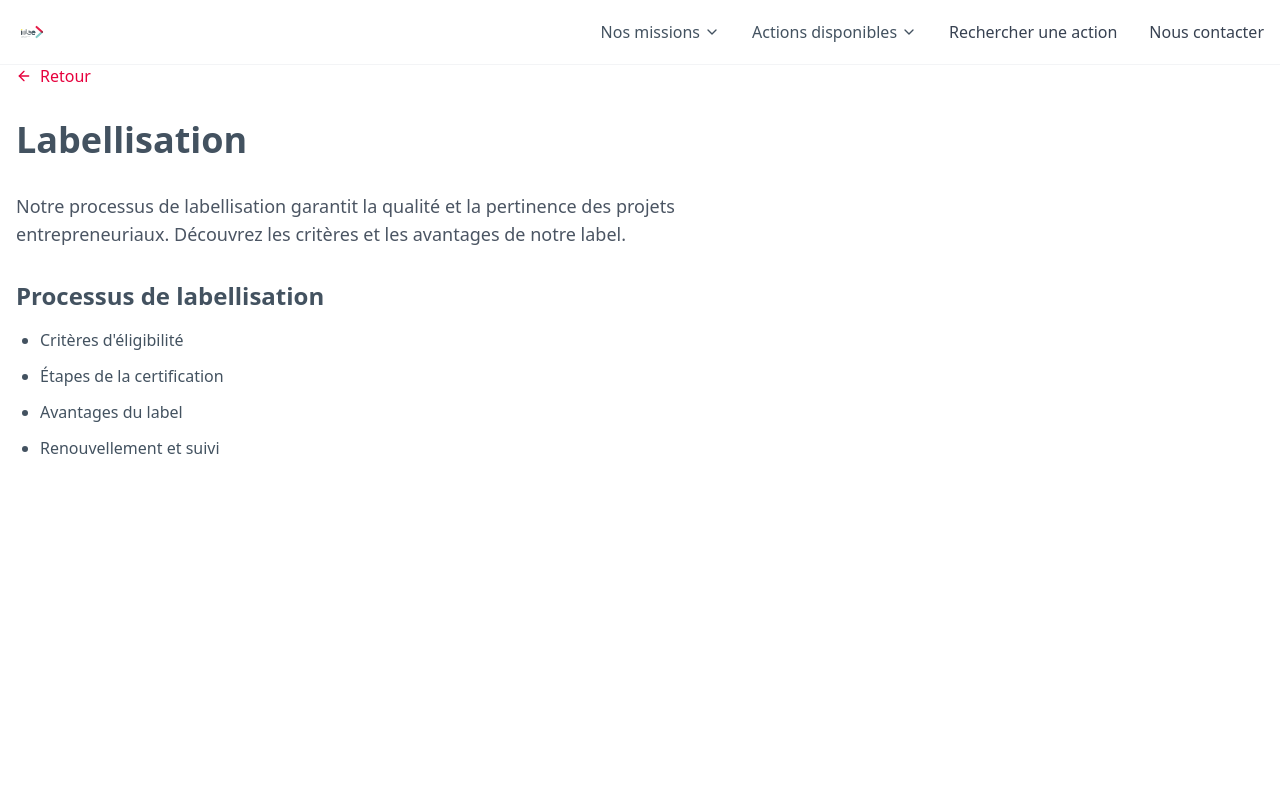
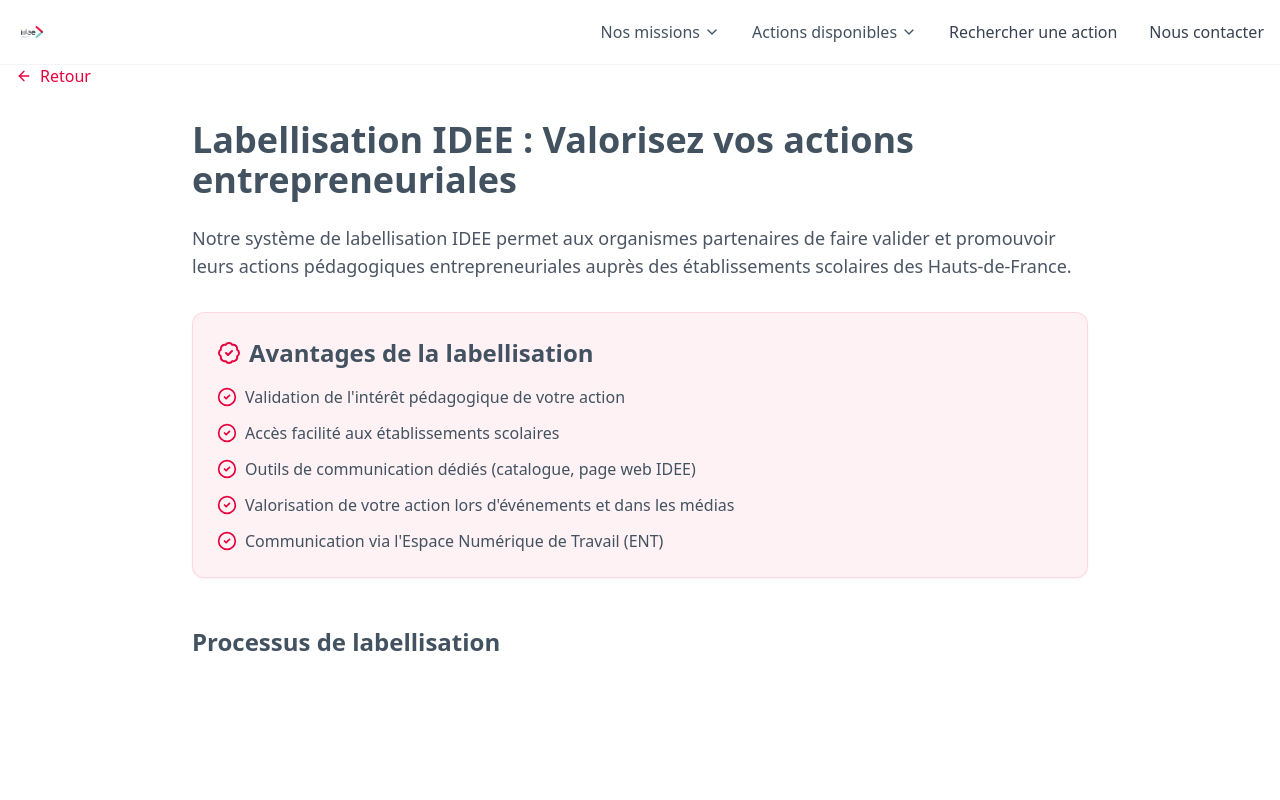
Before and after one commit to norscream/dispositif-idee, a React (Vite) app: page /ressources/labellisation in a window 1280 px wide. Shown: the top 800 px of the page. Built offline with nearby package versions, Linux system fonts and the light colour scheme.

Commit message:
Improve Labellisation Page
Update the Labellisation page to include information about the IDEE labeling process, its benefits, and criteria.  Add a call to action to encourage visitors to apply.

```diff
--- a/src/pages/ressources/Labellisation.tsx
+++ b/src/pages/ressources/Labellisation.tsx
@@ -1,7 +1,9 @@
 
 import { Nav } from "@/components/Nav";
-import { ArrowLeft } from "lucide-react";
+import { ArrowLeft, BadgeCheck, CheckCircle2, FileText } from "lucide-react";
 import { Link } from "react-router-dom";
+import { Button } from "@/components/ui/button";
+import { Card } from "@/components/ui/card";
 
 export default function Labellisation() {
   return (
@@ -16,21 +18,91 @@ export default function Labellisation() {
           Retour
         </Link>
 
-        <h1 className="text-4xl font-bold mb-8">Labellisation</h1>
-        <div className="prose max-w-3xl">
-          <p className="text-lg text-gray-600 mb-6">
-            Notre processus de labellisation garantit la qualité et la pertinence
-            des projets entrepreneuriaux. Découvrez les critères et les avantages
-            de notre label.
+        <div className="max-w-4xl mx-auto">
+          <h1 className="text-4xl font-bold mb-6">Labellisation IDEE : Valorisez vos actions entrepreneuriales</h1>
+
+          <p className="text-lg text-gray-600 mb-8">
+            Notre système de labellisation IDEE permet aux organismes partenaires de faire valider et promouvoir
+            leurs actions pédagogiques entrepreneuriales auprès des établissements scolaires des Hauts-de-France.
           </p>
 
-          <h2 className="text-2xl font-semibold mt-8 mb-4">Processus de labellisation</h2>
-          <ul className="list-disc pl-6 space-y-3">
-            <li>Critères d'éligibilité</li>
-            <li>Étapes de la certification</li>
-            <li>Avantages du label</li>
-            <li>Renouvellement et suivi</li>
-          </ul>
+          <Card className="p-6 bg-primary/5 border-primary/10 mb-12">
+            <h2 className="text-2xl font-semibold mb-4 flex items-center">
+              <BadgeCheck className="h-6 w-6 mr-2 text-primary" />
+              Avantages de la labellisation
+            </h2>
+            <ul className="space-y-3">
+              <li className="flex items-start">
+                <CheckCircle2 className="h-5 w-5 mr-2 mt-0.5 text-primary" />
+                <span>Validation de l'intérêt pédagogique de votre action</span>
+              </li>
+              <li className="flex items-start">
+                <CheckCircle2 className="h-5 w-5 mr-2 mt-0.5 text-primary" />
+                <span>Accès facilité aux établissements scolaires</span>
+              </li>
+              <li className="flex items-start">
+                <CheckCircle2 className="h-5 w-5 mr-2 mt-0.5 text-primary" />
+                <span>Outils de communication dédiés (catalogue, page web IDEE)</span>
+              </li>
+              <li className="flex items-start">
+                <CheckCircle2 className="h-5 w-5 mr-2 mt-0.5 text-primary" />
+                <span>Valorisation de votre action lors d'événements et dans les médias</span>
+              </li>
+              <li className="flex items-start">
+                <CheckCircle2 className="h-5 w-5 mr-2 mt-0.5 text-primary" />
+                <span>Communication via l'Espace Numérique de Travail (ENT)</span>
+              </li>
+            </ul>
+          </Card>
+
+          <div className="mb-12">
+            <h2 className="text-2xl font-semibold mb-6">Processus de labellisation</h2>
+            <img
+              src="/lovable-uploads/56d38c3e-bf1b-4cc3-953f-5e4e28e23349.png"
+              alt="Processus de labellisation en 5 étapes"
+              className="w-full mb-4"
+            />
+            <p className="text-sm text-gray-500 italic text-center">
+              La labellisation est accordée pour 3 ans, renouvelable
+            </p>
+          </div>
+
+          <Card className="p-6 bg-gray-50 mb-12">
+            <h2 className="text-2xl font-semibold mb-4 flex items-center">
+              <FileText className="h-6 w-6 mr-2 text-primary" />
+              Critères de labellisation
+            </h2>
+            <p className="mb-4">Votre action doit :</p>
+            <ul className="space-y-3">
+              <li className="flex items-start">
+                <CheckCircle2 className="h-5 w-5 mr-2 mt-0.5 text-primary" />
+                <span>Respecter les principes républicains (laïcité, neutralité, parité, non-discrimination)</span>
+              </li>
+              <li className="flex items-start">
+                <CheckCircle2 className="h-5 w-5 mr-2 mt-0.5 text-primary" />
+                <span>Être compatible avec les activités de l'Éducation Nationale</span>
+              </li>
+              <li className="flex items-start">
+                <CheckCircle2 className="h-5 w-5 mr-2 mt-0.5 text-primary" />
+                <span>Développer des compétences entrepreneuriales</span>
+              </li>
+              <li className="flex items-start">
+                <CheckCircle2 className="h-5 w-5 mr-2 mt-0.5 text-primary" />
+                <span>Avoir un caractère non lucratif sous conditions</span>
+              </li>
+            </ul>
+          </Card>
+
+          <div className="text-center bg-primary/5 rounded-lg p-8">
+            <h3 className="text-xl font-semibold mb-4">
+              Prêt à faire labelliser votre action ?
+            </h3>
+            <Button asChild size="lg">
+              <Link to="/contact">
+                Déposez votre candidature
+              </Link>
+            </Button>
+          </div>
         </div>
       </div>
     </div>
```
Also changed, not shown: public/lovable-uploads/56d38c3e-bf1b-4cc3-953f-5e4e28e23349.png (added).
